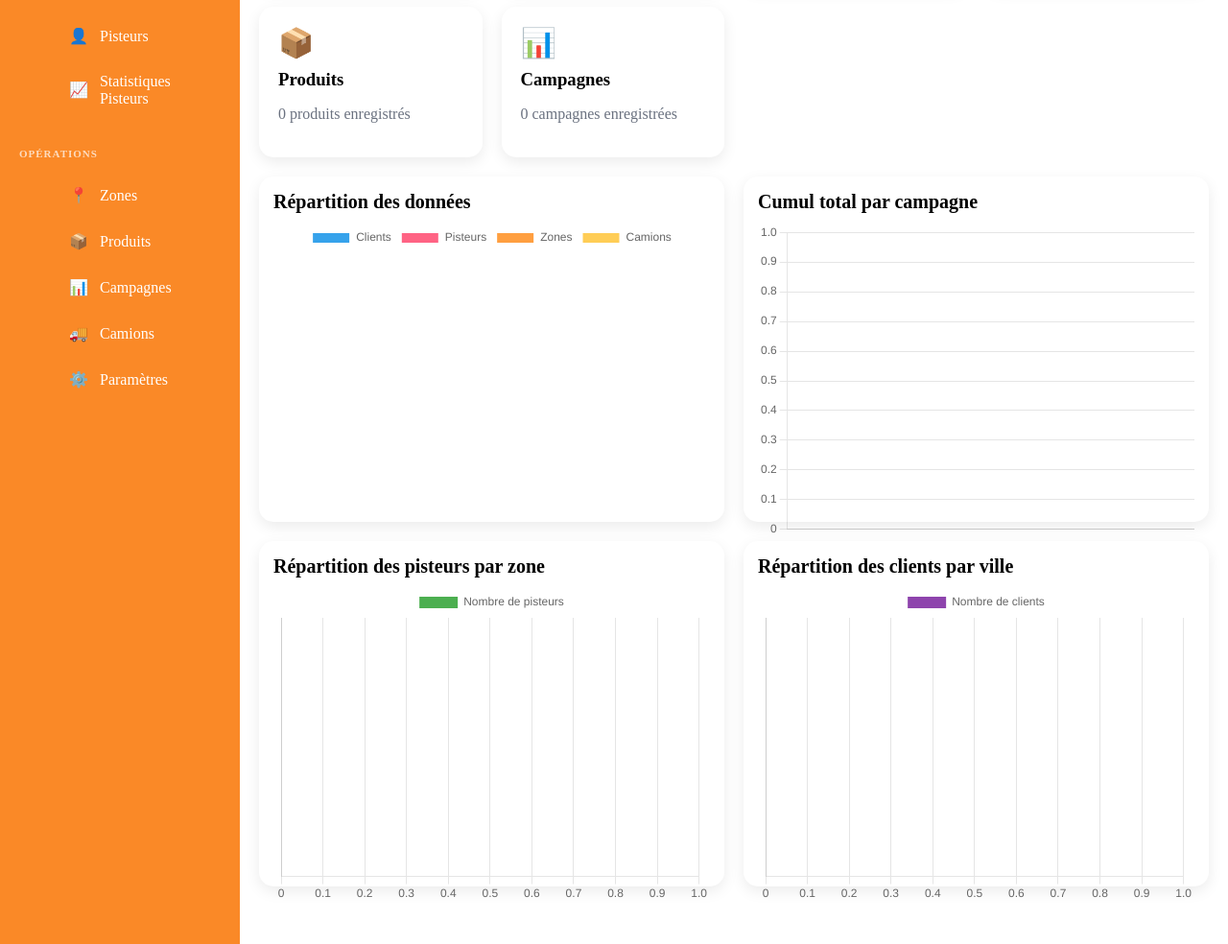
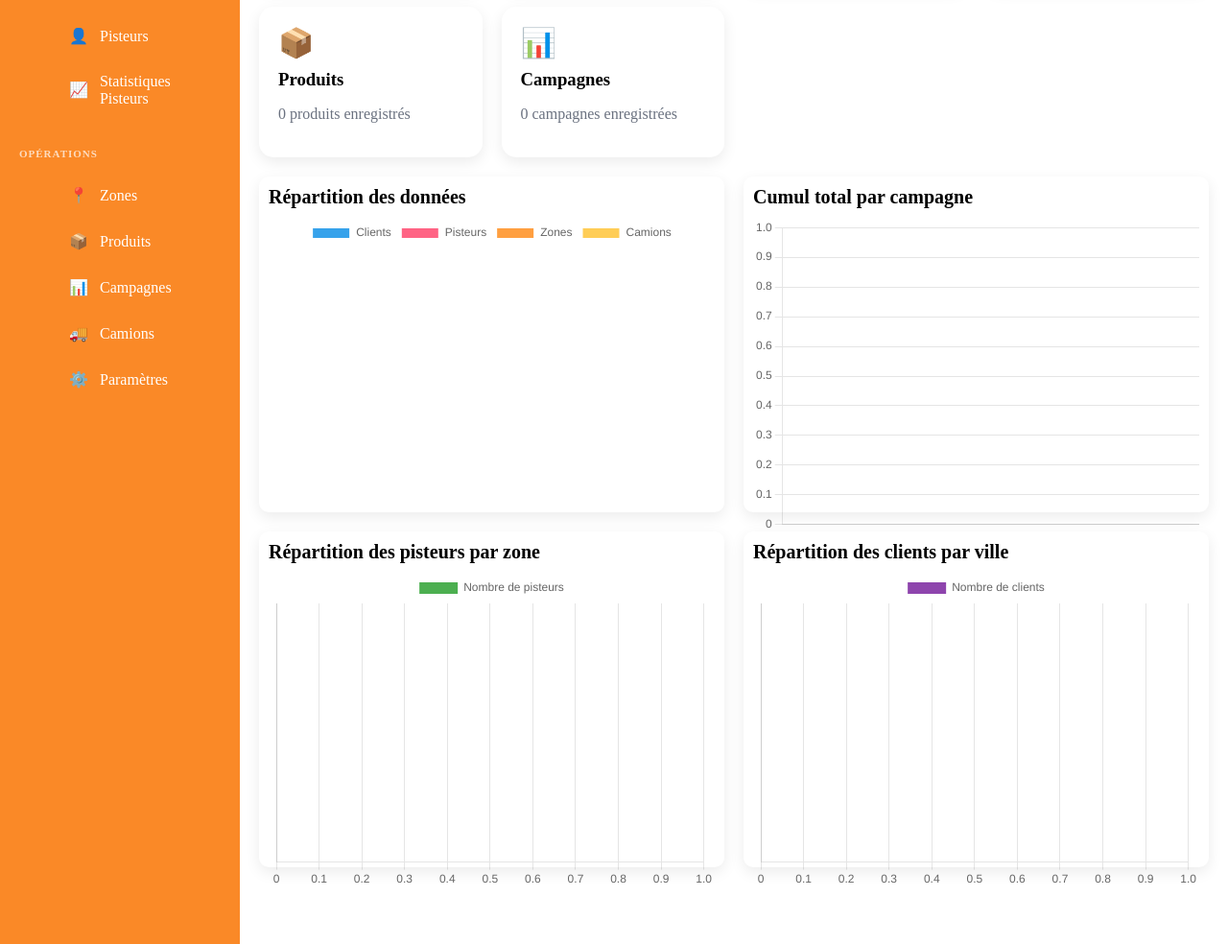
Before and after one commit to Siaka-imt/coopapp, a Flask app: page /dashboard in a window 1280 px wide. Shown: the part 301-1285 px from the top of the page at 96% size. Run offline with Flask 3, Linux system fonts and the light colour scheme; the visitor is signed in with stand-in values (Sample User, id 1); data that the repository does not hold is empty.

Commit message:
mise à jour 3

```diff
--- a/static/css/style.css
+++ b/static/css/style.css
@@ -156,7 +156,7 @@ body{
 /* Zone des graphiques */
 .charts{
     display:grid;
-    grid-template-columns:repeat(2, 1fr);
+    grid-template-columns:repeat(2, minmax(250px, 1fr));
     gap:20px;
     margin-top:20px;
 }
@@ -164,9 +164,9 @@ body{
 /* Carte graphique */
 .chart-card{
     background:#fff;
-    border-radius:15px;
+    border-radius:10px;
     box-shadow:0 5px 15px rgba(0,0,0,.08);
-    padding:15px;
+    padding:10px;
     height:330px;      /* hauteur fixe */
 }
 
```
